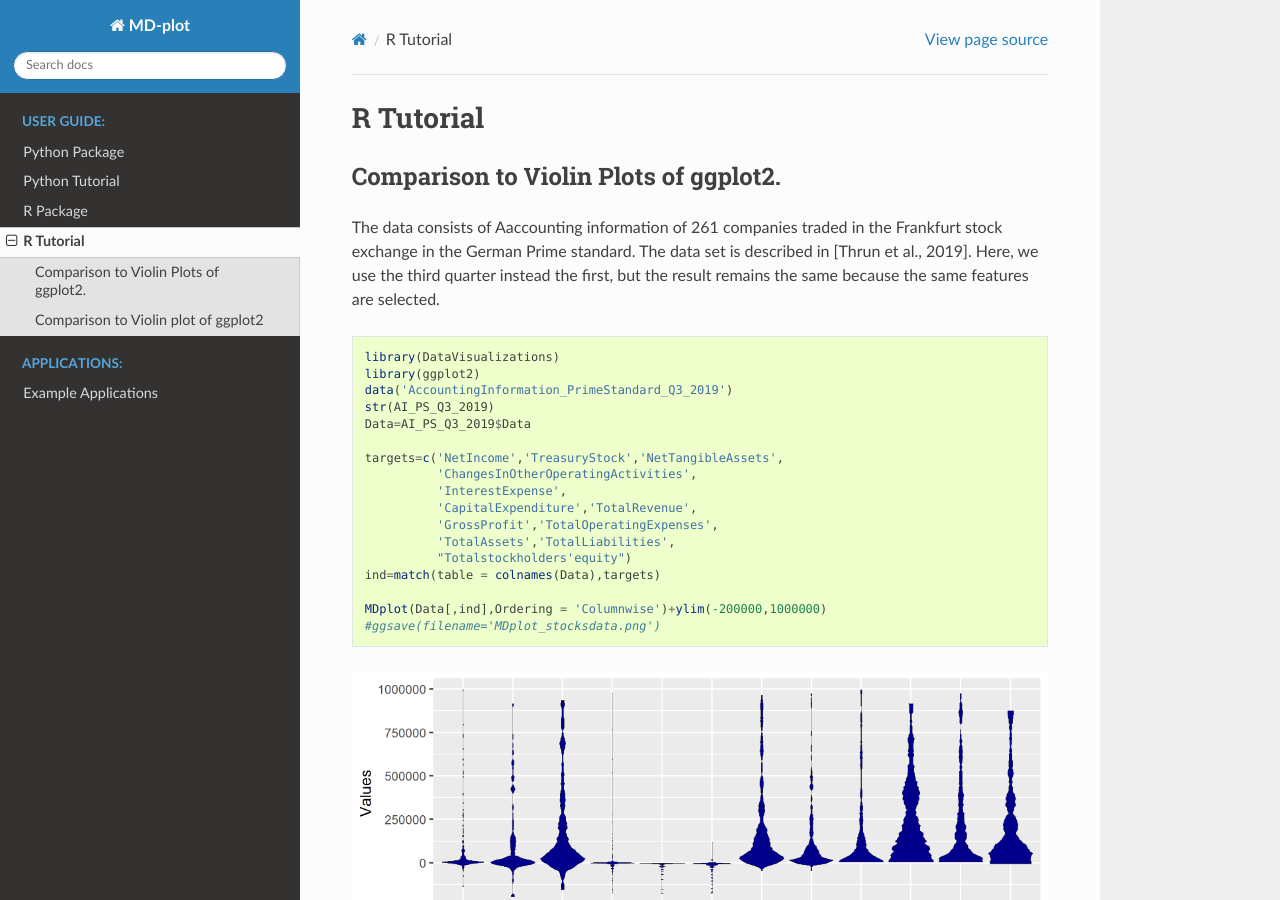
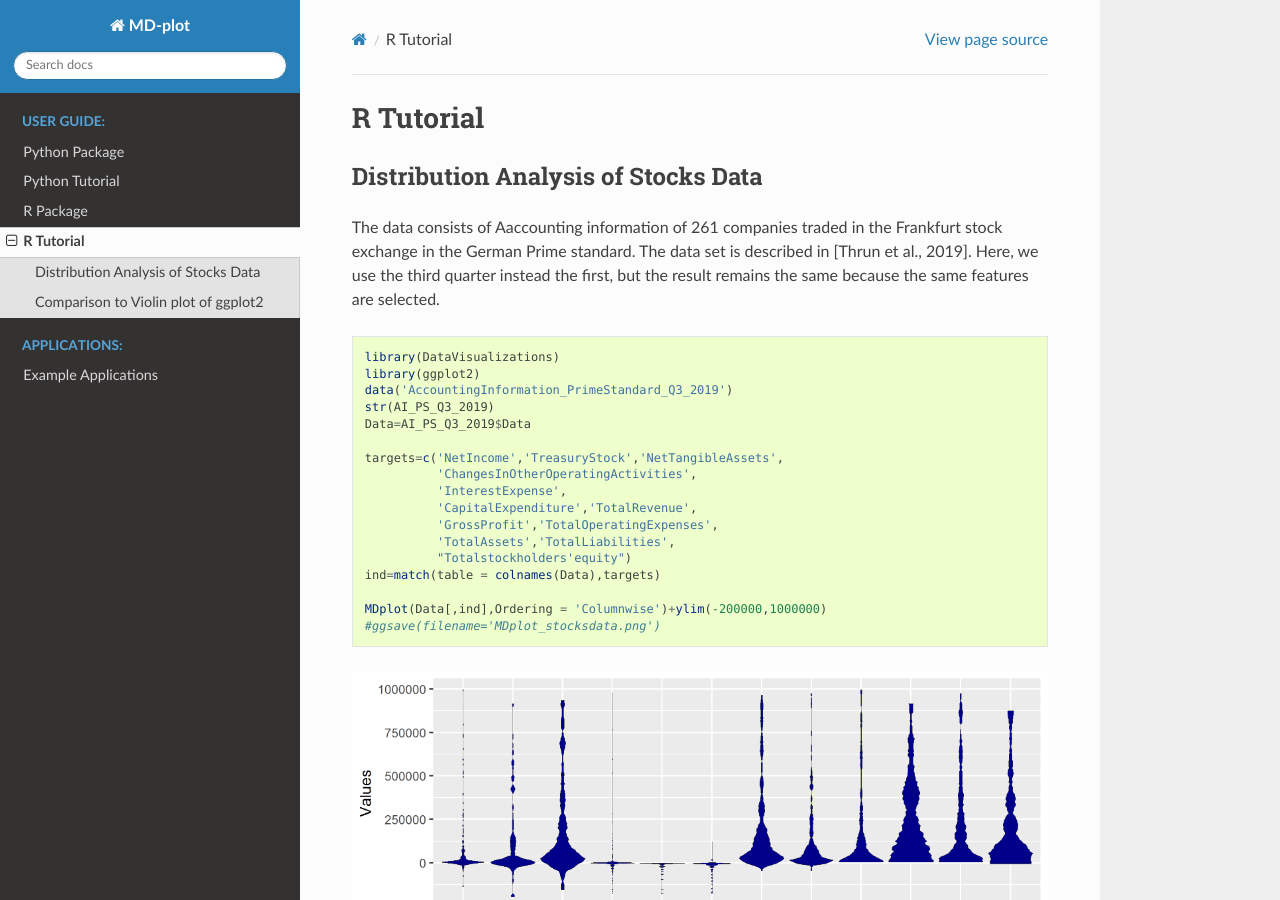
Before and after one commit to TinoGehlert/md_plot, a Sphinx documentation site: the page built from docs/user_guide/r_tutorial.md, in a window 1280 px wide and 900 px high. Built offline with Sphinx 7.4.7 and the Read the Docs theme 2.0.0, drawn with Linux system fonts in a browser that asks for light colours.

Commit message:
Update r_tutorial.md

```diff
--- a/docs/user_guide/r_tutorial.md
+++ b/docs/user_guide/r_tutorial.md
@@ -1,7 +1,7 @@
 # R Tutorial
 
 
-## Comparison to Violin Plots of ggplot2.
+## Distribution Analysis of Stocks Data
 The data consists of Aaccounting information of 261 companies traded in the Frankfurt stock exchange in the German Prime standard. The data set is described in [Thrun et al., 2019]. Here, we use the third quarter instead the first, but the result remains the same because the same features are selected.
 
 
```
